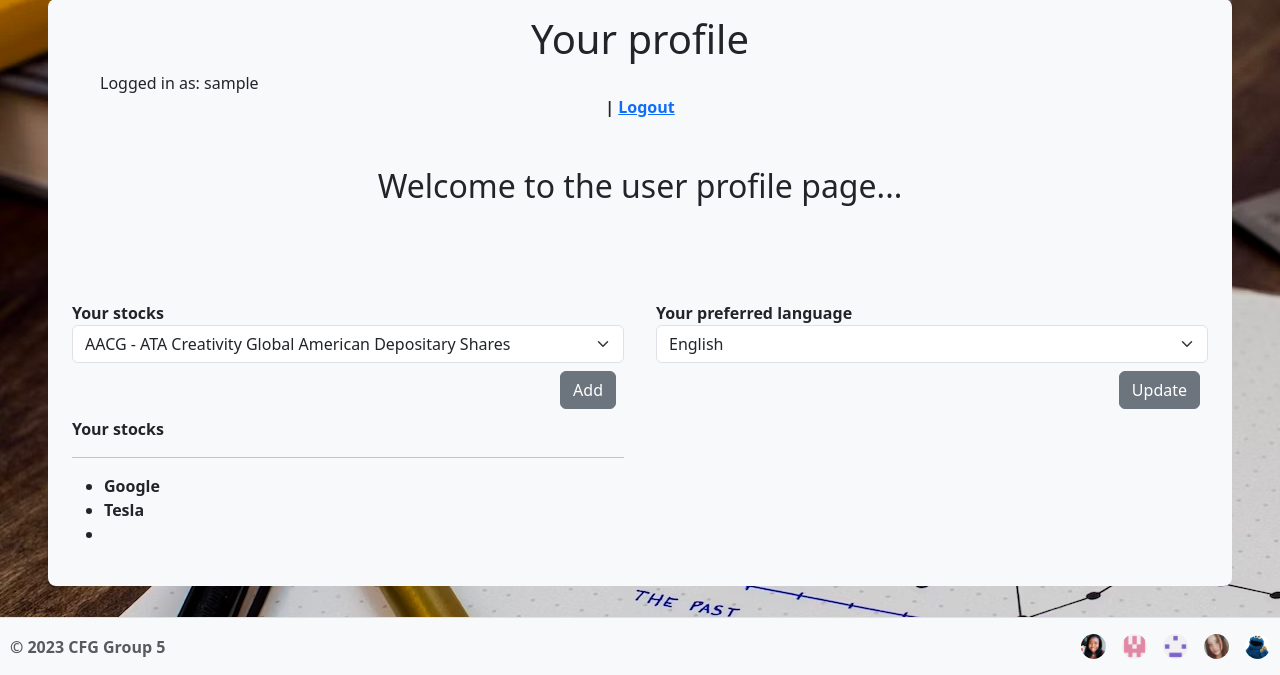
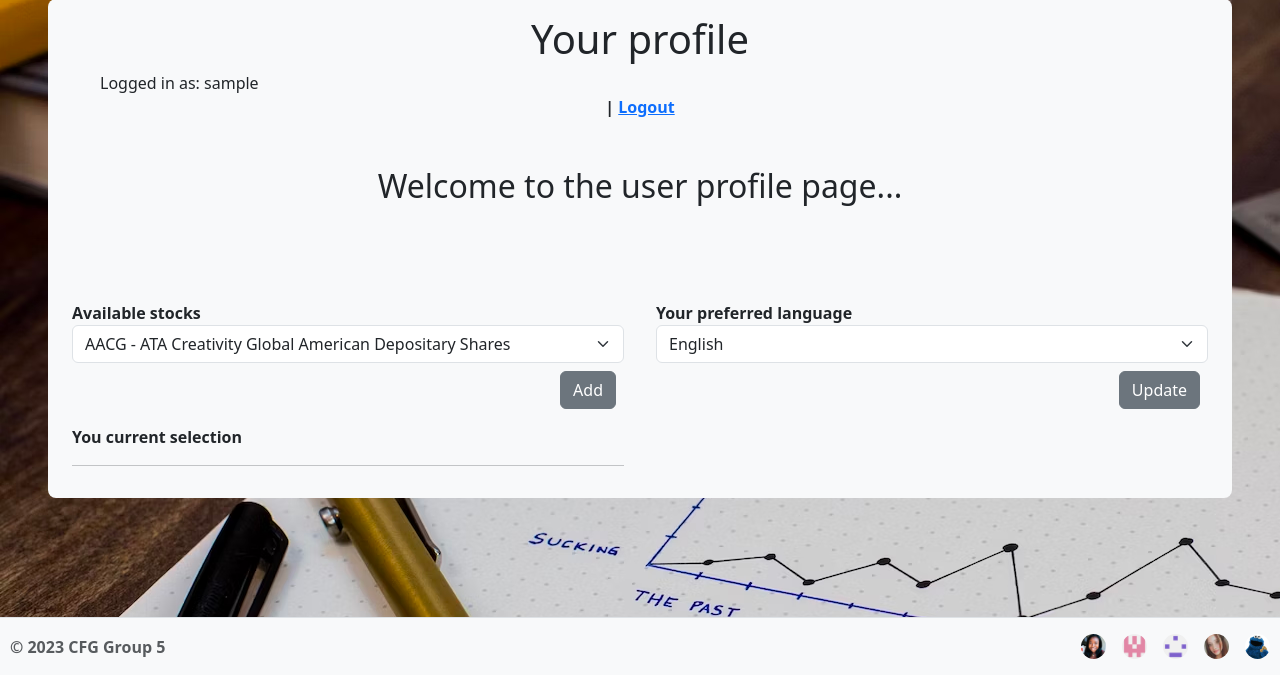
Before and after one commit to Koko-66/stocks-group-5, a Flask app: a page that uses src/templates/profile.html in a window 1280 px wide. Shown: the part 125-800 px from the top of the page. Run offline with Flask 3, Linux system fonts and the light colour scheme; tables that the repository leaves empty hold one stand-in row (values such as "Sample post"); some libraries are stand-ins or nearby versions.

Commit message:
Update profile.html

```diff
--- a/src/templates/profile.html
+++ b/src/templates/profile.html
@@ -8,7 +8,7 @@
         <div>
             <h1>Your profile</h1>
             <div class="row">
-            Logged in as: {{ user.username }}<strong> | <a href="{{ url_for('auth.login') }}"> Logout</a>
+                Logged in as: {{ username }}<strong> | <a href="{{ url_for('auth.login') }}"> Logout</a>
             </div>
             <br><br>
             <div class="row">
@@ -17,32 +17,41 @@
         </div>
     </div>
     <div class="d-flex text-align-left m-2 p-3">
-            <form class="my-2" method="POST" action="{{ url_for('profile.get_news', username=username) }}">
         <div class="row gap-2">
+
             <div class="col">
-                    <label for="Stocks">Your stocks</label>
+                <form class="my-2" method="POST"
+                    action="{{ url_for('profile.update_stocks_preferences', username=username) }}">
+                    <label for="Stocks">Available stocks</label>
                     <select name="stocks" class="form-select" aria-label="Default select example">
                         {% for stock in stocks %} {% set symbol = stock['symbol'] %} {% set name
                         = stock['name'] %} {% if selected_symbol == symbol %}
-                        <option value="{{ symbol }}" selected>{{ symbol }} - {{ name }}</option>
+                        <option value="{{ symbol }}-{{ name }}" selected>{{ symbol }} - {{ name }}</option>
                         {% else %}
-                        <option value="{{ symbol }}">{{ symbol }} - {{ name }}</option>
+                        <option value="{{ symbol }}-{{ name }}">{{ symbol }} - {{ name }}</option>
                         {% endif %} {% endfor %}
                     </select>
                     <div class="d-flex justify-content-end">
-                    <button class="btn btn-secondary m-2" type="submit">Add</button></div>
-                    <div>Your stocks</div>
+                        <button class="btn btn-secondary m-2" type="submit">Add</button>
+                    </div>
+                </form>
+
+                <div>You current selection</div>
                 <hr>
                 <ul>
-                    {#% for stock in preferred_stocks %#}
-                        <li>Google</li>
-                        <li>Tesla</li>
-                        <li>{{ stock }}</li>
+                    {% for stock in preferred_stocks %}
+                    <!-- <li>Google</li>
+                            <li>Tesla</li> -->
+                    <li>{{ stock.symbol }}</li>
 
-                    {#% endfor %#}
+                    {% endfor %}
                 </ul>
             </div>
+
+
             <div class="col">
+                <form class="my-2" method="POST"
+                    action="{{ url_for('profile.update_language_preferences', username=username) }}">
                     <label for="language">Your preferred language</label>
                     <select name="language" class="form-select" aria-label="Default select example">
                         {% for code, language in languages.items() %} {% if preferred_language ==
@@ -53,20 +62,11 @@
                         {% endif %} {% endfor %}
                     </select>
                     <div class="d-flex justify-content-end">
-                    <button class="btn btn-secondary m-2" type="submit">Update</button></div>
+                        <button class="btn btn-secondary m-2" type="submit">Update</button>
                     </div>
-                <!-- <div class="align-content-end"><button class="btn btn-secondary" type="submit">Go</button></div> -->
-
                 </form>
-            <!-- <div class=""><h6>Your preferred language</h6>
-                <p>{% if language %}
-                    {{ language }}
-                    {% else %}
-                    {{ message }}
-                    {% endif %}</p> -->
             </div>
-
-            <div class="col"> </div>
+        </div>
     </div>
 </div>
 {% endblock %}
```
Lines whose indentation alone changed are shown as unchanged.
